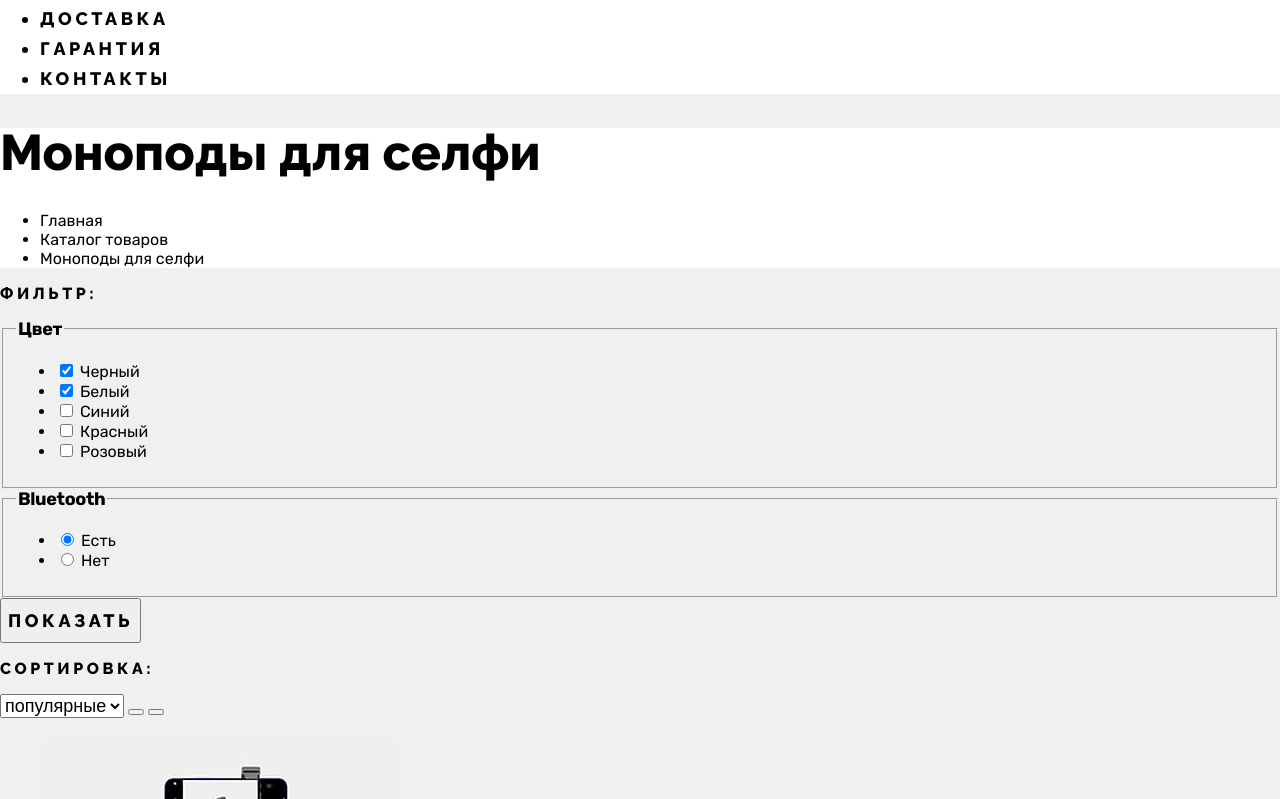
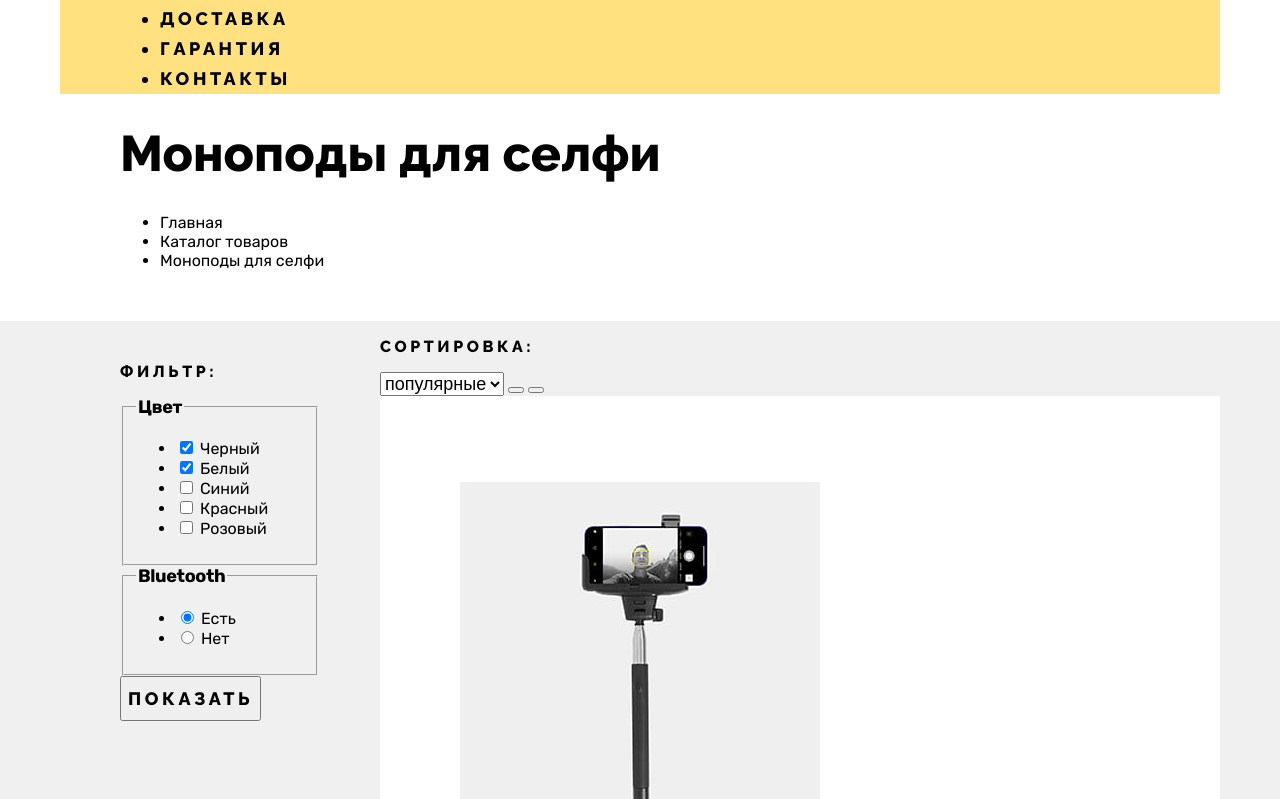
Before and after one commit to htmlacademy-htmlcss/1239257-device-33, a plain HTML site: page catalog.html in a window 1280 px wide. Shown: the part 441-1240 px from the top of the page. Drawn offline with Linux system fonts and the light colour scheme.

Commit message:
Сетка страницы каталога

```diff
--- a/catalog.html
+++ b/catalog.html
@@ -10,6 +10,7 @@
 
 <body>
   <header class="header">
+    <div class="header-container">
       <a class="logo header-logo" href="index.html">
         <img src="images/logo-black.svg" alt="Логотип магазина." width="145" height="36">
       </a>
@@ -69,10 +70,12 @@
           </li>
         </ul>
       </nav>
+    </div>
   </header>
 
-  <main class="main-inner">
+  <main class="main-inner main-container">
     <header class="inner-header">
+      <div class="inner-header-container">
         <h1 class="inner-header-title">Моноподы для селфи</h1>
         <ul class="breadcrumbs">
           <li class="breadcrumbs-item">
@@ -85,8 +88,10 @@
             <a class="breadcrumbs-link">Моноподы для селфи</a>
           </li>
         </ul>
+      </div>
     </header>
 
+    <div class="main-inner-container">
       <section class="products-filter">
         <h2 class="visually-hidden">Фильтры.</h2>
         <p class="products-filter-subtitle">Фильтр:</p>
@@ -147,6 +152,7 @@
         </form>
       </section>
 
+      <div class="main-inner-content">
         <section class="sorting">
           <h2 class="visually-hidden">Сортировка товаров.</h2>
           <p class="sorting-subtitle">Сортировка:</p>
@@ -198,6 +204,7 @@
         </section>
 
         <section class="goods-pagination">
+          <div class="goods-pagination-container">
             <h2 class="visually-hidden">Другие страницы с товарами.</h2>
             <a class="goods-pagination-button" href="#">Назад</a>
             <ul class="goods-pagination-list">
@@ -219,17 +226,23 @@
               </li>
             </ul>
             <a class="goods-pagination-button" href="#">Вперёд</a>
-
+          </div>
         </section>
+      </div>
+    </div>
   </main>
 
   <footer class="footer">
+    <div class="footer-container">
+      <div class="footer-contacts">
         <a class="logo footer-logo" href="index.html">
           <img src="images/logo-yellow.svg" alt="Логотип магазина." width="145" height="36">
         </a>
-    <address>
+        <address class="footer-address">
           Санкт-Петербург, набережная реки Карповки, 5, литера П.
         </address>
+      </div>
+      <div class="footer-menu">
         <ul class="footer-navigation">
           <li class="footer-navigation-item">
             <a class="footer-navigation-link" href="#">Доставка</a>
@@ -241,7 +254,6 @@
             <a class="footer-navigation-link" href="#">Контакты</a>
           </li>
         </ul>
-    <a class="footer-phone" href="tel:+78128121212">Тел.: +7 (812) 812-12-12</a>
         <ul class="footer-social">
           <li class="footer-social-item">
             <a class="footer-social-link" href="https://www.facebook.com/htmlacademy">
@@ -259,9 +271,14 @@
             </a>
           </li>
         </ul>
+      </div>
+      <div class="footer-connect">
+        <a class="footer-phone" href="tel:+78128121212">Тел.: +7 (812) 812-12-12</a>
         <a class="footer-dev-link" href="https://htmlacademy.ru">
           <span class="visually-hidden">HTML Academy.</span>
         </a>
+      </div>
+    </div>
   </footer>
 </body>
 
--- a/styles/styles.css
+++ b/styles/styles.css
@@ -470,11 +470,24 @@ img {
   color: var(--title-color);
 }
 
+.main-inner-container {
+  width: 1160px;
+  margin:  0 auto;
+  display: flex;
+}
+
 .inner-header {
   background-color: #ffffff;
 }
 
+.inner-header-container {
+  width: 1160px;
+  margin: 0 auto;
+  padding: 35px 60px;
+}
+
 .inner-header-title {
+  margin-top: 0;
   font-family: var(--second-font), sans-serif;
   font-size: 50px;
   line-height: 50px;
@@ -489,6 +502,8 @@ img {
 
 /* filter */
 .products-filter {
+  width: 320px;
+  padding: 25px 60px;
   font-size: 16px;
   line-height: 19px;
 }
@@ -507,7 +522,15 @@ img {
   letter-spacing: -0.36px;
 }
 
+.main-inner-content {
+  width: 840px;
+}
+
 /* sorting */
+.sorting {
+  background-color: var(--light-gray);
+}
+
 .sorting-subtitle {
   font-family: var(--second-font), sans-serif;
   letter-spacing: 3.6px;
@@ -520,6 +543,14 @@ img {
 }
 
 /* goods */
+.goods {
+  padding-left: 40px;
+  padding-top: 70px;
+  padding-right: 40px;
+  padding-bottom: 44px;
+  background-color: #ffffff;
+}
+
 .goods-list-link {
   color: inherit;
   text-decoration: none;
@@ -549,6 +580,14 @@ img {
 
 /* pagination */
 .goods-pagination {
+  /* margin-bottom: 78px; */
+  padding-bottom: 78px;
+  background-color: #fff;
+}
+
+.goods-pagination-container {
+  width: 760px;
+  margin: 0 auto;
   background-color: #ebebeb;
 }
 
```
Lines whose indentation alone changed are shown as unchanged.
